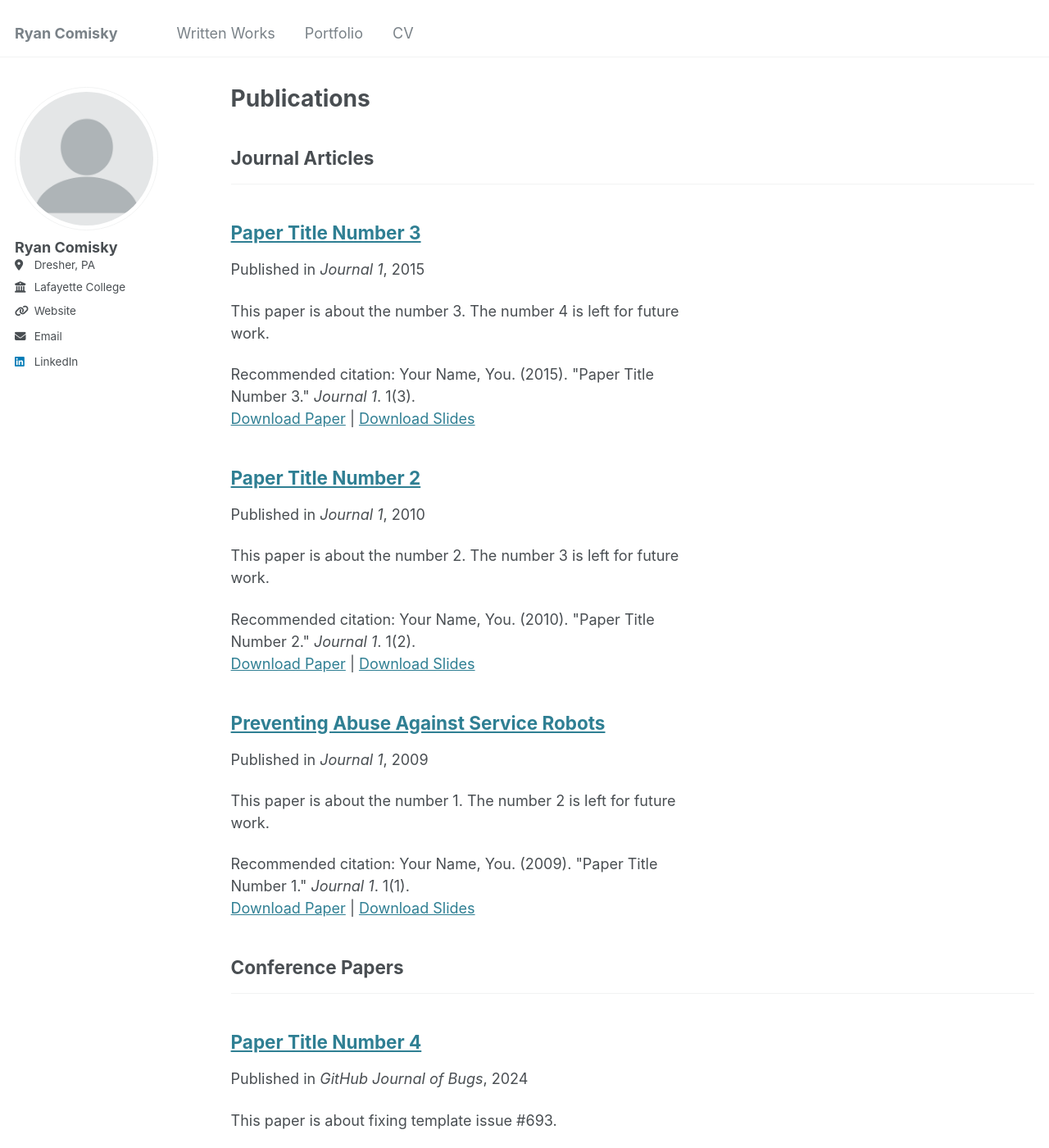
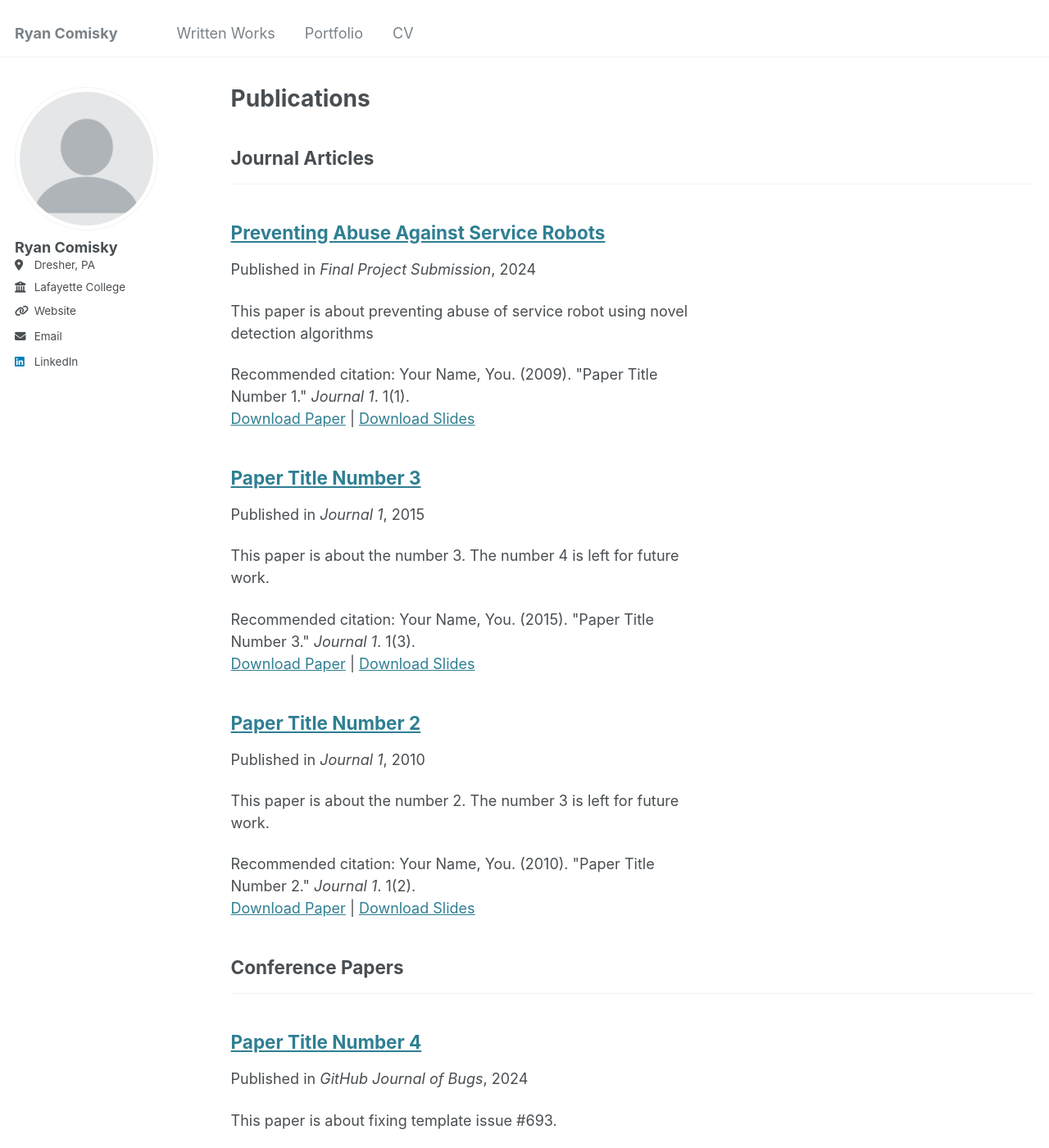
Before and after one commit to Ryan-Comisky/Ryan-Comisky.github.io, a Jekyll site: the page built from _pages/publications.html, in a window 1280 px wide and 1400 px high. Shown: the whole window at 82% size. Built offline with Jekyll 4.4.1, drawn with Linux system fonts in a browser that asks for light colours.

Commit message:
Update 2009-10-01-paper-title-number-1.md

```diff
--- a/_publications/2009-10-01-paper-title-number-1.md
+++ b/_publications/2009-10-01-paper-title-number-1.md
@@ -3,9 +3,9 @@ title: "Preventing Abuse Against Service Robots"
 collection: publications
 category: manuscripts
 permalink: 'http://Ryan-Comisky.github.io/files/Preventing Abuse Against Service Robots, Ryan Comisky.pdf'
-excerpt: 'This paper is about the number 1. The number 2 is left for future work.'
-date: 2009-10-01
-venue: 'Journal 1'
+excerpt: 'This paper is about preventing abuse of service robot using novel detection algorithms'
+date: 2024-12-17
+venue: 'Final Project Submission'
 slidesurl: 'http://Ryan-Comisky.github.io/files/Preventing Abuse Against Service Robots, Ryan Comisky.pdf'
 paperurl: 'http://Ryan-Comisky.github.io/files/.pdf'
 citation: 'Your Name, You. (2009). &quot;Paper Title Number 1.&quot; <i>Journal 1</i>. 1(1).'
```
